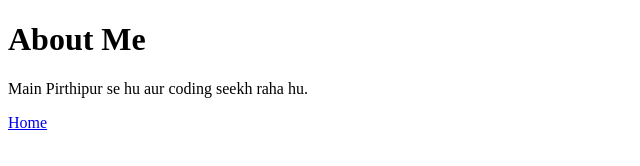
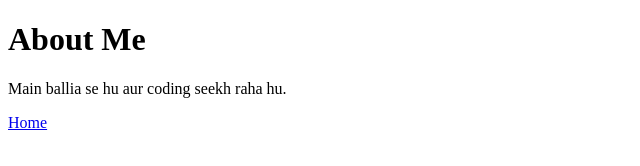
Before and after one commit to adityaplank-arch/my-website-, a plain HTML site: page about.html in a window 1280 px wide. Shown: the full height of the page, 0-640 px from the left. Drawn offline with Linux system fonts and the light colour scheme.

Commit message:
Update about.html

```diff
--- a/about.html
+++ b/about.html
@@ -5,7 +5,7 @@
 </head>
 <body>
     <h1>About Me</h1>
-    <p>Main Pirthipur se hu aur coding seekh raha hu.</p>
+    <p>Main ballia se hu aur coding seekh raha hu.</p>
     <a href="index.html">Home</a>
 </body>
 </html>
```
